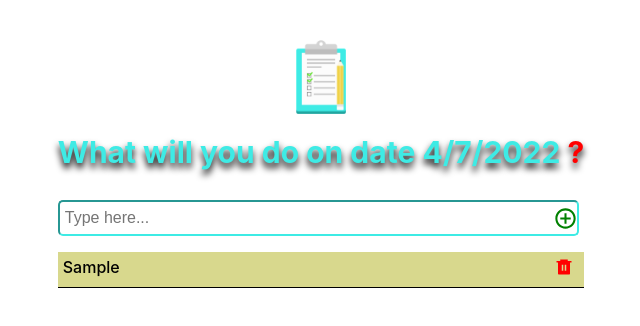
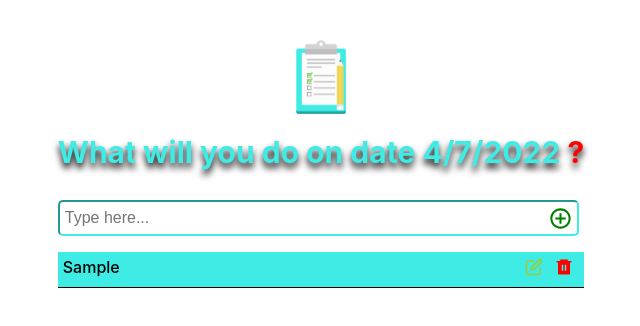
Before and after one commit to iampankaj0/todo-localstorage, a React (Create React App) app: page / in a window 1280 px wide. Both pictures are taken after typing "Sample" into the empty fields and a click on the button 884 px from the left and 221 px from the top of the page. Shown: the top 326 px of the page, without its empty margins (319-959 px from the left). Built offline with nearby package versions, Linux system fonts and the light colour scheme.

Commit message:
edit fuctionality added

```diff
--- a/src/App.css
+++ b/src/App.css
@@ -1,8 +1,8 @@
 .App {
   display: flex;
   justify-content: center;
-  margin-top: 40px;
-  height: calc(100vh - 40px);
+  margin: 40px 0;
+  height: calc(100vh - 80px);
 }
 
 .App .heading {
@@ -23,7 +23,7 @@
   margin-bottom: 30px;
 }
 
-.App .heading>h1>span{
+.App .heading>h1>span {
   color: red;
 }
 
@@ -48,7 +48,7 @@
 .data-form .deskbtn {
   position: absolute;
   top: 3px;
-  right: 0;
+  right: 5px;
   height: 100%;
   border: none;
   background: none;
@@ -91,15 +91,25 @@
   border-bottom: 1px solid #000;
 }
 
-.list-data ol li:nth-child(odd){
-  background-color: #d8d88d;
+.list-data ol li:nth-child(odd) {
+  /* background-color: #d8d88d; */
+  background-color: #3eebe5;
 }
 
-.list-data ol li button{
+.list-data ol li button.delete_btn {
   background-color: transparent;
   color: red;
   font-size: 18px;
   border: none;
+  cursor: pointer;
+}
+
+.list-data ol li button.edit_btn {
+  background-color: transparent;
+  color: yellowgreen;
+  font-size: 18px;
+  border: none;
+  cursor: pointer;
 }
 
 @media screen and (min-width: 575px) {
@@ -124,13 +134,13 @@
     display: none;
   }
 
-  .list-data{
+  .list-data {
     margin-top: 60px;
   }
 }
 
 @media screen and (max-width: 388px) {
-  .App{
+  .App {
     padding: 0 15px;
   }
 }
--- a/src/App.jsx
+++ b/src/App.jsx
@@ -3,11 +3,11 @@ import "./App.css";
 import ListIcon from "./images/listicon.png";
 import { IoMdAddCircleOutline } from "react-icons/io";
 import { RiDeleteBin6Fill } from "react-icons/ri";
+import { FiEdit } from "react-icons/fi";
 
 // GET DATA FROM LOCAL_STORAGE START
 const getLocalData = () => {
   let data = localStorage.getItem("List");
-  console.log(data);
 
   if (data) {
     return JSON.parse(localStorage.getItem("List"));
@@ -20,28 +20,44 @@ const getLocalData = () => {
 const App = () => {
   const [data, setData] = useState(getLocalData());
   const [input, setInput] = useState("");
+  const [myId, setMyId] = useState(data.length + 1);
+  const [isEditedItem, setIsEditedItem] = useState(null);
+  const [isEditedEnable, setIsEditedEnable] = useState(false);
 
   const updateInput = (e) => {
     setInput(e.target.value);
-    console.log(e.target.value);
   };
 
   const handleAdd = (e) => {
     e.preventDefault();
-    setData((prevData) => [...prevData, { input: input }]);
     if (!input) {
       alert("Please fill out the field");
+    } else if (isEditedItem) {
+      setData(
+        data.map((item) => {
+          if (item.myId === isEditedItem.myId) {
+            return { ...item, input: input };
+          }
+          return item;
+        })
+      );
+      setIsEditedItem(null);
+      setIsEditedEnable(false);
+      window.location.reload(false);
     } else {
-      alert("Your data successfully added in list");
+      setData((prevData) => [...prevData, { input: input, myId: myId }]);
+      alert(`${input} successfully added in list`);
+      window.location.reload(false);
     }
     setInput("");
   };
 
   // ADD ALL DATA TO LOCAL_STORAGE
   useEffect(() => {
-    localStorage.setItem("List", JSON.stringify(data));
-  }, [data]);
+    localStorage.setItem("List", JSON.stringify(data, myId));
+  }, [data, myId]);
 
+  // DELETE SINGLE DATA
   const deleteData = (id) => {
     var newData = data;
     newData.splice(id, 1);
@@ -55,12 +71,24 @@ const App = () => {
     current.getMonth() + 1
   }/${current.getFullYear()}`;
 
+  const editData = (id) => {
+    let newEditData = data.find((item) => {
+      return item.myId === id;
+    });
+
+    setInput(newEditData.input);
+    setIsEditedItem(newEditData);
+    setIsEditedEnable(true);
+  };
+
   return (
     <div className="App">
       <div className="todo_list">
         <div className="heading">
           <img src={ListIcon} className="main_head-img" alt="List-icon" />
-          <h1>What will you do on date {date} <span>?</span></h1>
+          <h1>
+            What will you do on date {date} <span>?</span>
+          </h1>
         </div>
 
         {/* INPUT FORM START */}
@@ -72,25 +100,52 @@ const App = () => {
             type="text"
             placeholder="Type here..."
           />
+          {isEditedEnable ? (
+            <>
+              <button className="deskbtn" style={{ color: "hotpink" }}>
+                <FiEdit />
+              </button>
+              <button
+                className="mobile-btn"
+                style={{ color: "blanchedalmond", background: "hotpink" }}
+              >
+                <FiEdit className="icon" /> Update
+              </button>
+            </>
+          ) : (
+            <>
               <button className="deskbtn">
                 <IoMdAddCircleOutline />
               </button>
               <button className="mobile-btn">
                 <IoMdAddCircleOutline className="icon" /> Add
               </button>
+            </>
+          )}
         </form>
         {/* INPUT FORM ENDS */}
 
         {/* RENDERED DATA START */}
         <div className="list-data">
           <ol>
-            {data.map((todo, id) => {
+            {[...data].reverse().map((todo, id) => {
               return (
                 <li key={id}>
                   {todo.input}
-                  <button onClick={() => deleteData(id)}>
+                  <div>
+                    <button
+                      className="edit_btn"
+                      onClick={() => editData(todo.myId)}
+                    >
+                      <FiEdit />
+                    </button>
+                    <button
+                      className="delete_btn"
+                      onClick={() => deleteData(id)}
+                    >
                       <RiDeleteBin6Fill />
                     </button>
+                  </div>
                 </li>
               );
             })}
```
Lines whose indentation alone changed are shown as unchanged.
